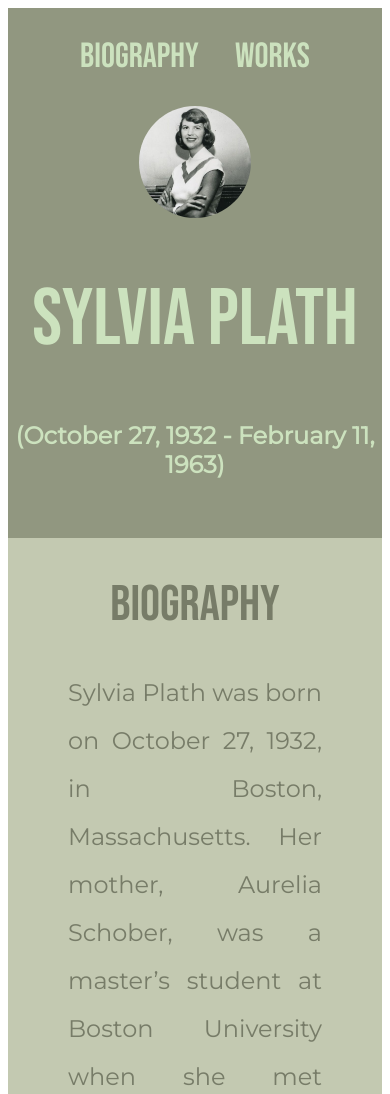
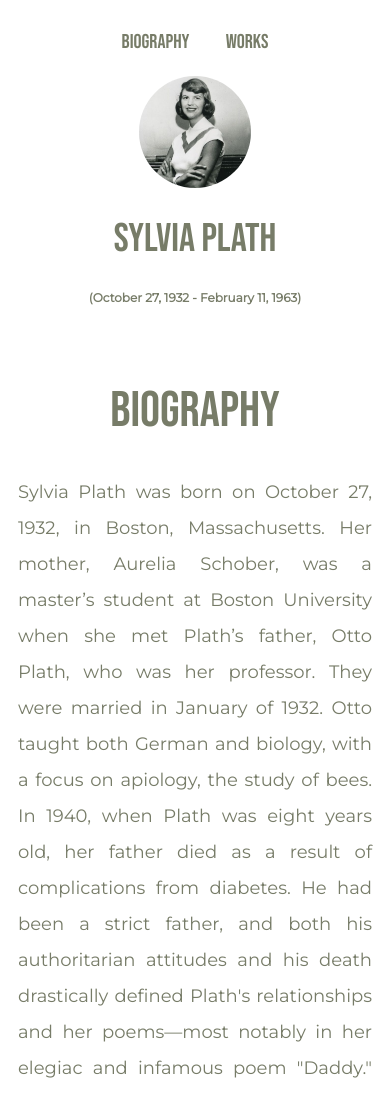
Before and after one commit to favour-n-amadi/Sylvia-Plath-s-Tribute-Page, a plain HTML site: page index.html in a window 390 px wide. Shown: the top 1094 px of the page. Drawn offline with Linux system fonts and the light colour scheme.

Commit message:
Update stylesheet.css

```diff
--- a/css/stylesheet.css
+++ b/css/stylesheet.css
@@ -151,3 +151,48 @@ footer a {
 .works-list a:hover {
     color: #777C68;
 }
+/* Phone Screen Viewport */
+@media screen and (max-width:600px){
+
+    img.responsive {
+        width: 400PX;
+    }
+    img.responsive {
+        height: auto;
+    }
+   .section1, .nav, .bio-section, .works-section{
+    background-color: #FFFF;
+   }
+    .nav-links{
+        font-size: 20px;
+        font-family: 'Bebas Neue', cursive;
+
+    }
+    .nav-links a {
+
+        color: #777C68;
+        text-decoration: none;
+    }
+    .nav-links a:hover {
+        color: #CCE2BE;
+    }
+    .sylvia{
+        font-size:250%;
+        font-family: 'Bebas Neue', cursive;
+        color: #777C68;
+    }
+    h5 {
+        color: #777C68;
+        text-align: center;
+        font-size: 75%;
+  }
+  p{
+    text-align: justify;
+    color: #777C68;
+    font-size: large;
+    line-height: 2;
+    font-family: 'Montserrat', sans-serif;
+    font-weight: 500;
+    padding-left: 10px;
+    padding-right: 10px;
+}
```
